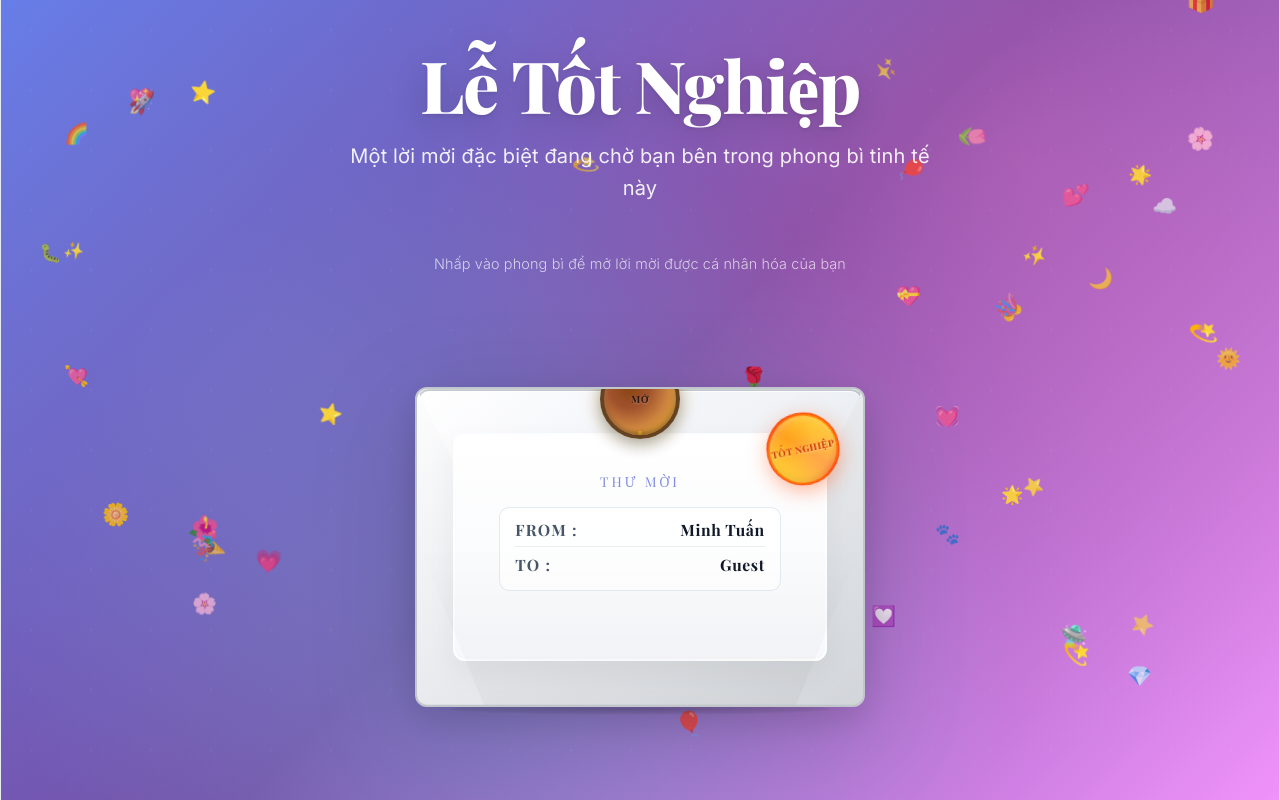
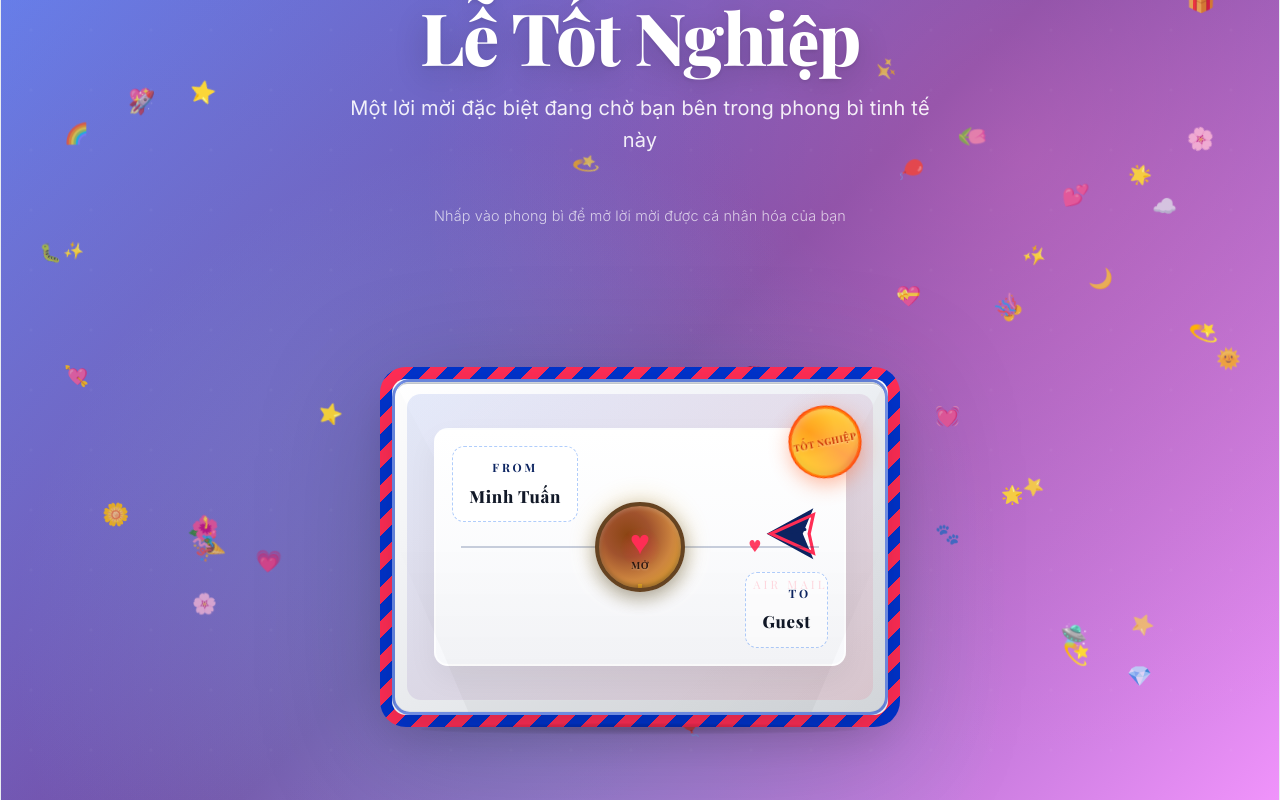
Before and after one commit to NguyenHuuMinhTuan/Invitation, a React (Vite) app: page / in a window 1280 px wide. Built offline with nearby package versions, Linux system fonts and the light colour scheme.

Commit message:
invatation

```diff
--- a/package.json
+++ b/package.json
@@ -14,7 +14,8 @@
     "qrcode": "^1.5.4",
     "react": "^19.2.4",
     "react-dom": "^19.2.4",
-    "react-router-dom": "^7.14.0"
+    "react-router-dom": "^7.14.0",
+    "sweetalert2": "^11.26.24"
   },
   "devDependencies": {
     "@babel/core": "^7.29.0",
--- a/src/components/Envelope.jsx
+++ b/src/components/Envelope.jsx
@@ -17,16 +17,23 @@ const Envelope = ({ recipientName = 'Guest', onClick }) => {
         <div className="envelope-body">
           <div className="envelope-front">
             <div className="envelope-inner">
-              <div className="inner-letter-title">THƯ MỜI</div>
-              <div className="envelope-info-lines">
-                <div className="envelope-info-item">
-                  <span className="info-label">From :</span>
-                  <span className="info-value">Minh Tuấn</span>
-                </div>
-                <div className="envelope-info-item">
-                  <span className="info-label">To :</span>
-                  <span className="info-value">{recipientName}</span>
-                </div>
+              <div className="airmail-from">
+                <span className="airmail-title">From</span>
+                <span className="airmail-name">Minh Tuấn</span>
+              </div>
+
+              <div className="airmail-plane">
+                <svg viewBox="0 0 64 64" aria-hidden="true">
+                  <path d="M10 32 L54 8 L44 32 L54 56 Z" fill="#0c2461"/>
+                  <path d="M14 32 L54 14 L50 32 L54 50 Z" fill="none" stroke="#ff2d55" strokeWidth="3"/>
+                  <path d="M24 32 L46 28" stroke="#0c2461" strokeWidth="3" strokeLinecap="round"/>
+                </svg>
+                <div className="airmail-plane-text">Air Mail</div>
+              </div>
+
+              <div className="airmail-to">
+                <span className="airmail-title">To</span>
+                <span className="airmail-name">{recipientName}</span>
               </div>
             </div>
             <div className="envelope-flap"></div>
@@ -37,6 +44,7 @@ const Envelope = ({ recipientName = 'Guest', onClick }) => {
               </div>
             </div>
             <div className="wax-seal">
+              <span className="wax-seal-heart">♥</span>
               <span className="wax-seal-text">MỞ</span>
             </div>
           </div>
--- a/src/components/QRCodeComponent.jsx
+++ b/src/components/QRCodeComponent.jsx
@@ -19,10 +19,10 @@ const drawCenterIcon = (canvas) => {
   ctx.stroke()
 
   ctx.fillStyle = '#764ba2'
-  ctx.font = `${Math.round(iconSize * 0.5)}px Arial`
+  ctx.font = `${Math.round(iconSize * 0.38)}px Arial`
   ctx.textAlign = 'center'
   ctx.textBaseline = 'middle'
-  ctx.fillText('♥', center, center + iconSize * 0.02)
+  ctx.fillText('MT', center, center + iconSize * 0.02)
   ctx.restore()
 }
 
--- a/src/pages/CreateQR.jsx
+++ b/src/pages/CreateQR.jsx
@@ -40,8 +40,9 @@ const CreateQR = () => {
   }, [])
 
   const generateQRCode = (id) => {
-    // Create invitation URL with id as query parameter
-    const invitationUrl = `${window.location.origin}?id=${encodeURIComponent(id)}`
+    // Use the deployed site URL so QR scans open the real website instead of a local preview URL
+    const baseUrl = 'https://invitation-nine-beta.vercel.app'
+    const invitationUrl = `${baseUrl}/?id=${encodeURIComponent(id)}`
     setQrUrl(invitationUrl)
   }
 
--- a/src/pages/QrCode.jsx
+++ b/src/pages/QrCode.jsx
@@ -20,10 +20,10 @@ const drawCenterIcon = (canvas) => {
   ctx.stroke()
 
   ctx.fillStyle = '#764ba2'
-  ctx.font = `${Math.round(iconSize * 0.5)}px Arial`
+  ctx.font = `${Math.round(iconSize * 0.38)}px Arial`
   ctx.textAlign = 'center'
   ctx.textBaseline = 'middle'
-  ctx.fillText('♥', center, center + iconSize * 0.02)
+  ctx.fillText('MT', center, center + iconSize * 0.02)
   ctx.restore()
 }
 
--- a/src/styles/Envelope.css
+++ b/src/styles/Envelope.css
@@ -4,18 +4,35 @@
   display: flex;
   justify-content: center;
   align-items: center;
-  min-height: 60vh;
+  min-height: 72vh;
   cursor: pointer;
-  padding: 2rem;
+  padding: 3rem;
 }
 
 .envelope {
   perspective: 1500px;
   position: relative;
-  width: clamp(280px, 90vw, 450px);
-  height: clamp(200px, 60vw, 320px);
+  width: clamp(320px, 80vw, 520px);
+  height: clamp(240px, 55vw, 360px);
   transition: all 0.4s cubic-bezier(0.25, 0.46, 0.45, 0.94);
-  filter: drop-shadow(0 25px 50px rgba(0, 0, 0, 0.15));
+  filter: drop-shadow(0 25px 60px rgba(0, 0, 0, 0.18));
+  padding: 12px;
+}
+
+.envelope::before {
+  content: '';
+  position: absolute;
+  inset: 0;
+  z-index: -1;
+  border-radius: 26px;
+  background:
+    linear-gradient(135deg, #ffffff 0%, #ffffff 100%) padding-box,
+    repeating-linear-gradient(
+      135deg,
+      #0033cc 0 12px,
+      #ff2d55 12px 24px
+    ) border-box;
+  border: 12px solid transparent;
 }
 
 .envelope:hover {
@@ -82,12 +99,214 @@
   width: 84%;
   height: 72%;
   background: linear-gradient(180deg, #ffffff 0%, #f7f8fb 100%);
-  border-radius: 12px;
+  border-radius: 14px;
   border: 2px solid rgba(255, 255, 255, 0.7);
   box-shadow: inset 0 1px 0 rgba(255, 255, 255, 0.85), 0 12px 30px rgba(0, 0, 0, 0.05);
   z-index: 1;
   overflow: hidden;
   transition: transform 1.4s ease, opacity 1.2s ease;
+  padding: 1.2rem;
+}
+
+.airmail-from,
+.airmail-to {
+  position: absolute;
+  max-width: 45%;
+  padding: 0.75rem 1rem;
+  background: rgba(255, 255, 255, 0.82);
+  border: 1px dashed rgba(59, 130, 246, 0.4);
+  border-radius: 12px;
+  box-shadow: inset 0 1px 0 rgba(255, 255, 255, 0.7);
+}
+
+.airmail-from {
+  top: 1rem;
+  left: 1rem;
+}
+
+.airmail-to {
+  bottom: 1rem;
+  right: 1rem;
+  text-align: right;
+}
+
+.airmail-title {
+  display: block;
+  font-family: var(--heading);
+  font-weight: 700;
+  color: #0c2461;
+  letter-spacing: 0.24em;
+  text-transform: uppercase;
+  font-size: 0.72rem;
+  margin-bottom: 0.3rem;
+}
+
+.airmail-name {
+  display: block;
+  font-family: var(--heading);
+  color: #111827;
+  font-size: 1.05rem;
+  font-weight: 800;
+  letter-spacing: 0.04em;
+}
+
+.airmail-plane {
+  position: absolute;
+  top: 50%;
+  right: 1rem;
+  transform: translateY(-50%);
+  display: flex;
+  flex-direction: column;
+  align-items: center;
+  gap: 0.5rem;
+}
+
+.airmail-plane svg {
+  width: 68px;
+  height: 68px;
+}
+
+.airmail-plane-text {
+  font-family: var(--heading);
+  color: #ff2d55;
+  letter-spacing: 0.28em;
+  font-size: 0.72rem;
+  text-transform: uppercase;
+}
+
+.letter-center-action {
+  position: absolute;
+  top: 50%;
+  left: 50%;
+  transform: translate(-50%, -50%);
+  display: flex;
+  flex-direction: column;
+  align-items: center;
+  gap: 0.7rem;
+  padding: 1rem 1.4rem;
+  background: rgba(255, 255, 255, 0.92);
+  border-radius: 18px;
+  box-shadow: 0 12px 30px rgba(0, 0, 0, 0.12);
+  border: 1px dashed rgba(0, 51, 204, 0.35);
+  z-index: 3;
+}
+
+.open-label {
+  font-family: var(--heading);
+  color: #ff2d55;
+  text-transform: uppercase;
+  letter-spacing: 0.26em;
+  font-size: clamp(1.5rem, 5vw, 2.4rem);
+  font-weight: 900;
+}
+
+.heart-breath {
+  width: 62px;
+  height: 62px;
+  display: flex;
+  align-items: center;
+  justify-content: center;
+  background: radial-gradient(circle at 30% 30%, rgba(255, 45, 85, 0.2), transparent 55%);
+  border-radius: 50%;
+  animation: breath 2.4s ease-in-out infinite;
+}
+
+.heart {
+  color: #ff2d55;
+  font-size: clamp(2rem, 5vw, 3rem);
+  animation: pulseHeart 1.4s ease-in-out infinite;
+}
+
+.heartbeat-wave {
+  position: relative;
+  width: 240px;
+  height: 24px;
+}
+
+.heartbeat-wave::before {
+  content: '';
+  position: absolute;
+  left: 0;
+  right: 0;
+  top: 50%;
+  height: 2px;
+  background: rgba(12, 36, 97, 0.35);
+  transform: translateY(-50%);
+}
+
+.heartbeat-wave::after {
+  content: '♥';
+  position: absolute;
+  left: 0;
+  top: 50%;
+  transform: translate(-50%, -50%);
+  color: #ff2d55;
+  font-size: 1.2rem;
+  animation: heartbeat-run 2s ease-in-out infinite;
+}
+
+@keyframes breath {
+  0%, 100% {
+    transform: scale(1);
+    opacity: 0.95;
+  }
+  50% {
+    transform: scale(1.06);
+    opacity: 1;
+  }
+}
+
+@keyframes pulseHeart {
+  0%, 100% {
+    transform: scale(1);
+  }
+  25%, 75% {
+    transform: scale(1.08);
+  }
+}
+
+@keyframes heartBreath {
+  0%, 100% {
+    transform: scale(1);
+    opacity: 0.95;
+  }
+  50% {
+    transform: scale(1.12);
+    opacity: 1;
+  }
+}
+
+@keyframes heartbeat-run {
+  0% {
+    left: 0%;
+    opacity: 0.8;
+    transform: translate(-50%, -50%) scale(1);
+  }
+  20% {
+    left: 18%;
+    opacity: 1;
+    transform: translate(-50%, -50%) scale(1.2);
+  }
+  40% {
+    left: 40%;
+    opacity: 0.9;
+    transform: translate(-50%, -50%) scale(0.9);
+  }
+  60% {
+    left: 62%;
+    opacity: 1;
+    transform: translate(-50%, -50%) scale(1.15);
+  }
+  80% {
+    left: 82%;
+    opacity: 0.9;
+    transform: translate(-50%, -50%) scale(1);
+  }
+  100% {
+    left: 100%;
+    opacity: 0.8;
+    transform: translate(-50%, -50%) scale(0.95);
+  }
 }
 
 .envelope.opening .envelope-inner {
@@ -104,11 +323,28 @@
 }
 
 .envelope-inner::before {
-  top: 28%;
+  content: '';
+  position: absolute;
+  left: 6%;
+  right: 6%;
+  top: 50%;
+  height: 2px;
+  background: rgba(12, 36, 97, 0.22);
+  transform: translateY(-50%);
+  z-index: 1;
 }
 
 .envelope-inner::after {
-  top: 40%;
+  content: '♥';
+  position: absolute;
+  left: 8%;
+  top: 50%;
+  transform: translate(-50%, -50%) scale(1);
+  color: #ff2d55;
+  font-size: 1rem;
+  opacity: 0.86;
+  animation: heartbeat-run 2s ease-in-out infinite;
+  z-index: 2;
 }
 
 .inner-letter-title {
@@ -168,6 +404,8 @@
 
 .envelope-front {
   position: absolute;
+  top: 0;
+  left: 0;
   width: 100%;
   height: 100%;
   background:
@@ -177,15 +415,24 @@
       #e8eaed 50%,
       #dee1e5 75%,
       #d6d9dd 100%);
-  border: 2px solid #c1c6cc;
-  border-radius: 12px;
+  border: 3px solid rgba(0, 51, 204, 0.55);
+  border-radius: 18px;
   box-shadow:
-    0 12px 35px rgba(0, 0, 0, 0.12),
+    0 16px 45px rgba(0, 0, 0, 0.16),
     inset 0 1px 0 rgba(255, 255, 255, 0.8),
     inset 0 -1px 0 rgba(189, 193, 198, 0.25);
   backface-visibility: hidden;
   transform-origin: top center;
   overflow: hidden;
+}
+
+.envelope-front::after {
+  content: '';
+  position: absolute;
+  inset: 12px;
+  border-radius: 14px;
+  background: linear-gradient(135deg, rgba(0, 51, 204, 0.1), rgba(255, 45, 85, 0.1));
+  pointer-events: none;
 }
 
 .envelope-front::before {
@@ -353,11 +600,11 @@
 /* Wax Seal Button */
 .wax-seal {
   position: absolute;
-  bottom: clamp(15px, 3vw, 30px);
+  top: 50%;
   left: 50%;
-  transform: translateX(-50%);
-  width: clamp(60px, 12vw, 80px);
-  height: clamp(60px, 12vw, 80px);
+  transform: translate(-50%, -50%);
+  width: clamp(70px, 14vw, 90px);
+  height: clamp(70px, 14vw, 90px);
   background:
     radial-gradient(circle at 35% 35%,
       #8b4513 0%,
@@ -367,14 +614,15 @@
   border-radius: 50%;
   border: clamp(2px, 0.5vw, 4px) solid #654321;
   box-shadow:
-    0 6px 15px rgba(0, 0, 0, 0.3),
+    0 6px 18px rgba(0, 0, 0, 0.3),
     inset 0 2px 4px rgba(255, 255, 255, 0.2),
     inset 0 -2px 4px rgba(0, 0, 0, 0.3),
-    0 0 20px rgba(218, 165, 32, 0.3);
+    0 0 26px rgba(218, 165, 32, 0.33);
   cursor: pointer;
   transition: all 0.4s cubic-bezier(0.25, 0.46, 0.45, 0.94);
   z-index: 4;
   display: flex;
+  flex-direction: column;
   align-items: center;
   justify-content: center;
   position: relative;
@@ -384,34 +632,32 @@
 .wax-seal::before {
   content: '';
   position: absolute;
-  top: 50%;
-  left: 50%;
-  width: 0;
-  height: 0;
-  background: radial-gradient(circle, rgba(255, 215, 0, 0.6) 0%, transparent 70%);
+  inset: 18%;
+  background: radial-gradient(circle, rgba(255, 45, 85, 0.24), transparent 55%);
   border-radius: 50%;
-  transform: translate(-50%, -50%);
-  transition: all 0.6s ease;
+  animation: heartBreath 2.6s ease-in-out infinite;
+}
+
+.wax-seal:hover {
+  transform: translate(-50%, -50%) scale(1.06);
 }
 
 .wax-seal:hover::before {
-  width: 120px;
-  height: 120px;
-}
-
-.wax-seal:hover {
-  transform: translateX(-50%) scale(1.1) translateY(-3px);
-  box-shadow:
-    0 10px 25px rgba(0, 0, 0, 0.4),
-    inset 0 3px 6px rgba(255, 255, 255, 0.3),
-    inset 0 -3px 6px rgba(0, 0, 0, 0.4),
-    0 0 30px rgba(218, 165, 32, 0.5);
-  animation: waxSealPulse 2s ease-in-out infinite;
+  animation-play-state: paused;
 }
 
 .wax-seal:active {
-  transform: translateX(-50%) scale(0.95) translateY(-1px);
+  transform: translate(-50%, -50%) scale(0.95) translateY(-1px);
   transition: all 0.1s ease;
+}
+
+.wax-seal-heart {
+  font-family: var(--heading);
+  color: #ff2d55;
+  font-size: clamp(1.4rem, 4vw, 2.1rem);
+  line-height: 1;
+  z-index: 2;
+  animation: pulseHeart 1.4s ease-in-out infinite;
 }
 
 .wax-seal-text {
@@ -424,8 +670,9 @@
   text-transform: uppercase;
   letter-spacing: 0.5px;
   text-shadow: 0 1px 2px rgba(255, 255, 255, 0.3);
-  z-index: 1;
+  z-index: 2;
   position: relative;
+  margin-top: 0.15rem;
 }
 
 @keyframes waxSealPulse {
```
Also changed, not shown: src/components/Letter.jsx (+51 -0 lines), src/styles/Letter.css (+60 -0 lines), src/components/ThanhYou.jsx (added), 1 other file (tests, documents, lock files or other folders).
